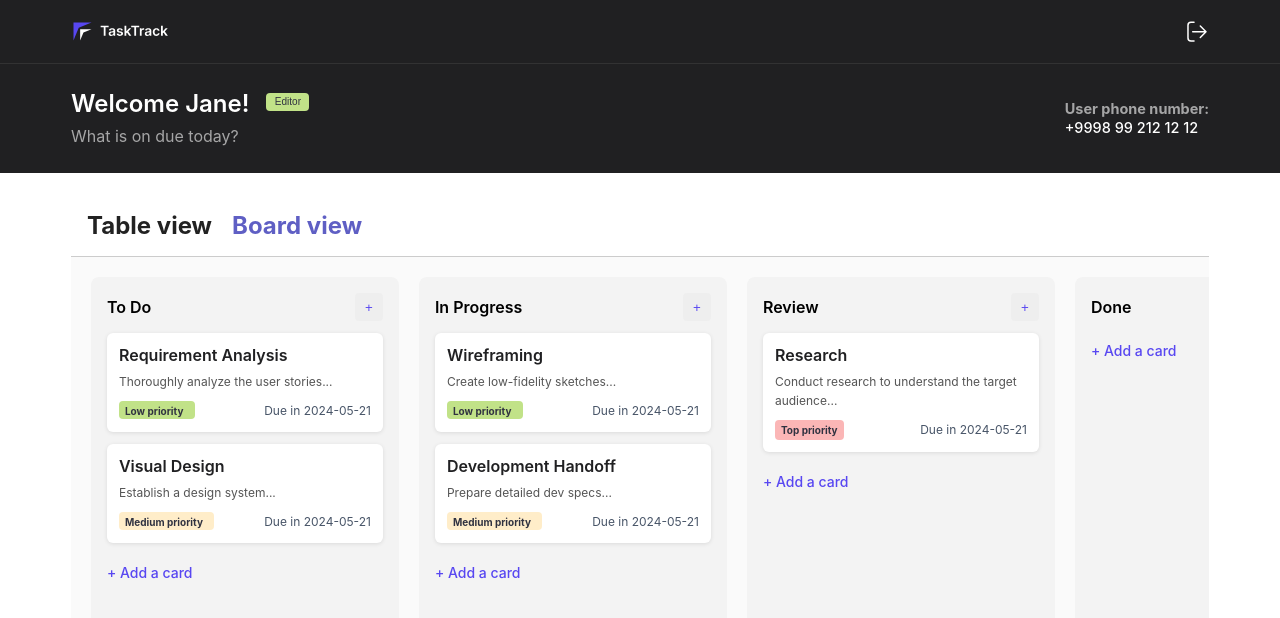
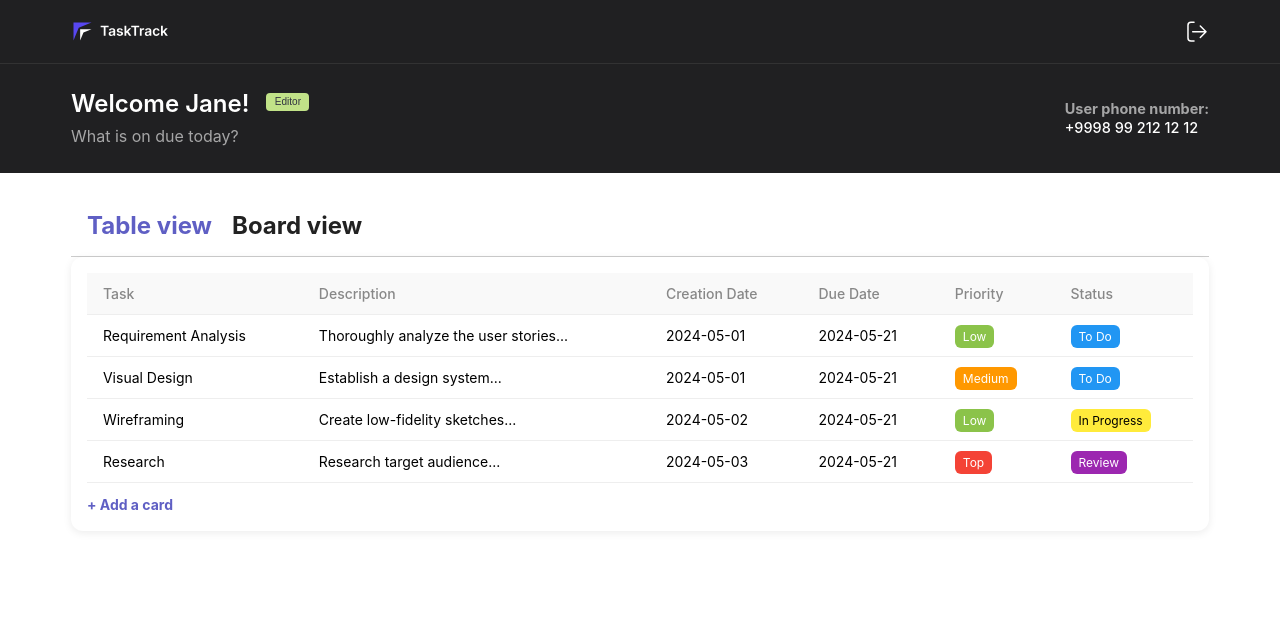
Before and after one commit to NigoraMamad/TaskManager, a React (Vite) app in the folder Frontend/: page / in a window 1280 px wide. Both pictures are taken after a click on the element "Table view". Shown: the top 618 px of the page. Built offline with nearby package versions, Linux system fonts and the light colour scheme.

Commit message:
added new functional view table. Saydakhmedov Yunus

```diff
--- /dev/null
+++ b/Frontend/src/components/Dashboard/Tableview/Tableview.css
@@ -0,0 +1,61 @@
+.table-view {
+  padding: 16px;
+  background: white;
+  border-radius: 12px;
+  box-shadow: 0 2px 8px rgba(0,0,0,0.08);
+  font-family: Inter, sans-serif;
+}
+
+.task-table {
+  width: 100%;
+  border-collapse: collapse;
+}
+
+.task-table th,
+.task-table td {
+  padding: 12px 16px;
+  text-align: left;
+  border-bottom: 1px solid #eee;
+  font-size: 14px;
+}
+
+.task-table th {
+  background-color: #f9f9f9;
+  color: #888;
+  font-weight: 500;
+}
+
+.tag {
+  padding: 4px 8px;
+  border-radius: 6px;
+  font-size: 12px;
+  color: white;
+}
+
+.tag.low { background-color: #8bc34a; }
+.tag.medium { background-color: #ff9800; }
+.tag.top { background-color: #f44336; }
+
+.status-tag {
+  padding: 4px 8px;
+  border-radius: 6px;
+  font-size: 12px;
+  background-color: #e0e0e0;
+  color: #333;
+  text-transform: capitalize;
+}
+
+.status-tag.to-do { background-color: #2196f3; color: white; }
+.status-tag.in-progress { background-color: #ffeb3b; color: #000; }
+.status-tag.review { background-color: #9c27b0; color: white; }
+.status-tag.done { background-color: #4caf50; color: white; }
+
+.add-link {
+  margin-top: 12px;
+  display: inline-block;
+  color: #5f5fc4;
+  background: none;
+  border: none;
+  cursor: pointer;
+  font-weight: bold;
+}
--- /dev/null
+++ b/Frontend/src/components/Dashboard/Tableview/Tableview.tsx
@@ -0,0 +1,45 @@
+import React from 'react';
+import { type ColumnType } from '../../../types';
+import './TableView.css';
+
+interface Props {
+  columns: ColumnType[];
+  onAddCard: () => void;
+}
+
+const TableView: React.FC<Props> = ({ columns, onAddCard }) => {
+  const allCards = columns.flatMap(col => col.cards);
+
+  return (
+    <div className="table-view">
+      <table className="task-table">
+        <thead>
+          <tr>
+            <th>Task</th>
+            <th>Description</th>
+            <th>Creation Date</th>
+            <th>Due Date</th>
+            <th>Priority</th>
+            <th>Status</th>
+          </tr>
+        </thead>
+        <tbody>
+          {allCards.map(card => (
+            <tr key={card.id}>
+              <td>{card.title}</td>
+              <td>{card.description}</td>
+              <td>{card.createdAt}</td>
+              <td>{card.dueDate}</td>
+              <td><span className={`tag ${card.priority.toLowerCase()}`}>{card.priority}</span></td>
+              <td><span className={`status-tag ${card.status?.toLowerCase().replace(' ', '-')}`}>{card.status}</span></td>
+            </tr>
+          ))}
+        </tbody>
+      </table>
+
+      <button className="add-link" onClick={onAddCard}>+ Add a card</button>
+    </div>
+  );
+};
+
+export default TableView;
--- a/Frontend/src/components/UI/TaskModal/TaskModal.tsx
+++ b/Frontend/src/components/UI/TaskModal/TaskModal.tsx
@@ -5,11 +5,11 @@ import './TaskModal.css';
 interface Props {
   onClose: () => void;
   onSave: (card: CardItem) => void;
-  onDelete?: (id: string)=> void;
-  card?: CardItem; // если редактируем
+  onDelete?: (id: string) => void;
+  card?: CardItem; // редактируемая карточка (если есть)
 }
 
-export const TaskModal: React.FC<Props> = ({ onClose, onSave, card }) => {
+export const TaskModal: React.FC<Props> = ({ onClose, onSave, onDelete, card }) => {
   const [title, setTitle] = useState(card?.title || '');
   const [status, setStatus] = useState<Status>(card?.status || 'To do');
   const [priority, setPriority] = useState<Priority>(card?.priority || 'Low');
@@ -31,6 +31,12 @@ export const TaskModal: React.FC<Props> = ({ onClose, onSave, card }) => {
     };
 
     onSave(newCard);
+  };
+
+  const handleDelete = () => {
+    if (card?.id && onDelete) {
+      onDelete(card.id);
+    }
   };
 
   return (
@@ -78,7 +84,9 @@ export const TaskModal: React.FC<Props> = ({ onClose, onSave, card }) => {
         </div>
 
         <div className="modal-footer">
-          <button className="delete-btn">🗑 Delete</button>
+          {card && onDelete && (
+            <button className="delete-btn" onClick={handleDelete}>🗑 Delete</button>
+          )}
           <button className="save-btn" onClick={handleSave}>Save</button>
         </div>
       </div>
--- a/Frontend/src/pages/MainPage/MainPage.tsx
+++ b/Frontend/src/pages/MainPage/MainPage.tsx
@@ -2,18 +2,89 @@ import { useEffect, useState } from "react";
 import AppHeader from "../../components/AppHeader/AppHeader";
 import UserInfo from "../../components/UserInfo/UserInfo";
 import Board from "../../components/Dashboard/Board/Board";
+import TableView from "../../components/Dashboard/Tableview/Tableview"; // добавь компонент
 import Loader from "../../components/Loader/Loader";
+import { type ColumnType } from "../../types"; // чтобы типизировать boardData
+
+const boardData: ColumnType[] = [
+  // данные можно будет вынести отдельно, пока оставим здесь
+  {
+    id: "todo",
+    title: "To Do",
+    cards: [
+      {
+        id: "1",
+        title: "Requirement Analysis",
+        description: "Thoroughly analyze the user stories...",
+        dueDate: "2024-05-21",
+        priority: "Low",
+        status: "To do",
+        createdAt: "2024-05-01",
+      },
+      {
+        id: "2",
+        title: "Visual Design",
+        description: "Establish a design system...",
+        dueDate: "2024-05-21",
+        priority: "Medium",
+        status: "To do",
+        createdAt: "2024-05-01",
+      },
+    ],
+  },
+  {
+    id: "inProgress",
+    title: "In Progress",
+    cards: [
+      {
+        id: "3",
+        title: "Wireframing",
+        description: "Create low-fidelity sketches...",
+        dueDate: "2024-05-21",
+        priority: "Low",
+        status: "In progress",
+        createdAt: "2024-05-02",
+      },
+    ],
+  },
+  {
+    id: "review",
+    title: "Review",
+    cards: [
+      {
+        id: "4",
+        title: "Research",
+        description: "Research target audience...",
+        dueDate: "2024-05-21",
+        priority: "Top",
+        status: "Review",
+        createdAt: "2024-05-03",
+      },
+    ],
+  },
+  {
+    id: "done",
+    title: "Done",
+    cards: [],
+  },
+];
 
 const MainPage = () => {
   const [isLoading, setIsLoading] = useState(true);
+  const [viewMode, setViewMode] = useState<"table" | "board">("board");
+  const [columns, setColumns] = useState<ColumnType[]>(boardData);
 
   useEffect(() => {
     const timeout = setTimeout(() => {
       setIsLoading(false);
-    }, 4000);
+    }, 1000);
+    return () => clearTimeout(timeout);
+  }, []);
 
-    return () => clearTimeout(timeout); // очистка
-  }, []);
+  const handleAddCard = () => {
+    // Переиспользуй openModal здесь, если хочешь
+    console.log("Add card clicked");
+  };
 
   if (isLoading) {
     return <Loader />;
@@ -24,37 +95,44 @@ const MainPage = () => {
       <AppHeader />
       <UserInfo />
       <main>
-        <div style={{ padding: '22px calc(5.63vw - 1.12px)' }}>
+        <div style={{ padding: "22px calc(5.63vw - 1.12px)" }}>
           <div
             style={{
-              padding: '16px',
-              borderBottom: '1px solid #ccc',
-              display: 'flex',
-              gap: '20px'
+              padding: "16px",
+              borderBottom: "1px solid #ccc",
+              display: "flex",
+              gap: "20px",
             }}
           >
             <h2
               style={{
-                fontSize: '24px',
-                color: '#222',
-                cursor: 'pointer',
-                fontFamily: 'Inter, sans-serif'
+                fontSize: "24px",
+                color: viewMode === "table" ? "#5f5fc4" : "#222",
+                cursor: "pointer",
+                fontFamily: "Inter, sans-serif",
               }}
+              onClick={() => setViewMode("table")}
             >
               Table view
             </h2>
-            <h1
+            <h2
               style={{
-                fontSize: '24px',
-                color: '#5f5fc4',
-                cursor: 'pointer',
-                fontFamily: 'Inter, sans-serif'
+                fontSize: "24px",
+                color: viewMode === "board" ? "#5f5fc4" : "#222",
+                cursor: "pointer",
+                fontFamily: "Inter, sans-serif",
               }}
+              onClick={() => setViewMode("board")}
             >
               Board view
-            </h1>
+            </h2>
           </div>
-          <Board />
+
+          {viewMode === "board" ? (
+            <Board />
+          ) : (
+            <TableView columns={columns} onAddCard={handleAddCard} />
+          )}
         </div>
       </main>
     </>
```
